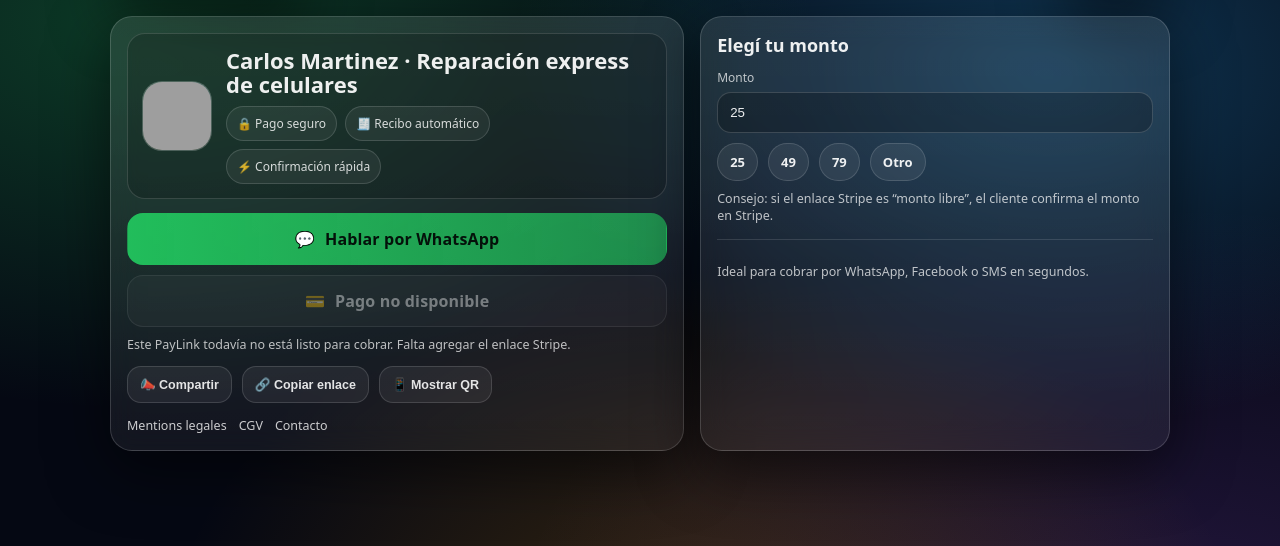
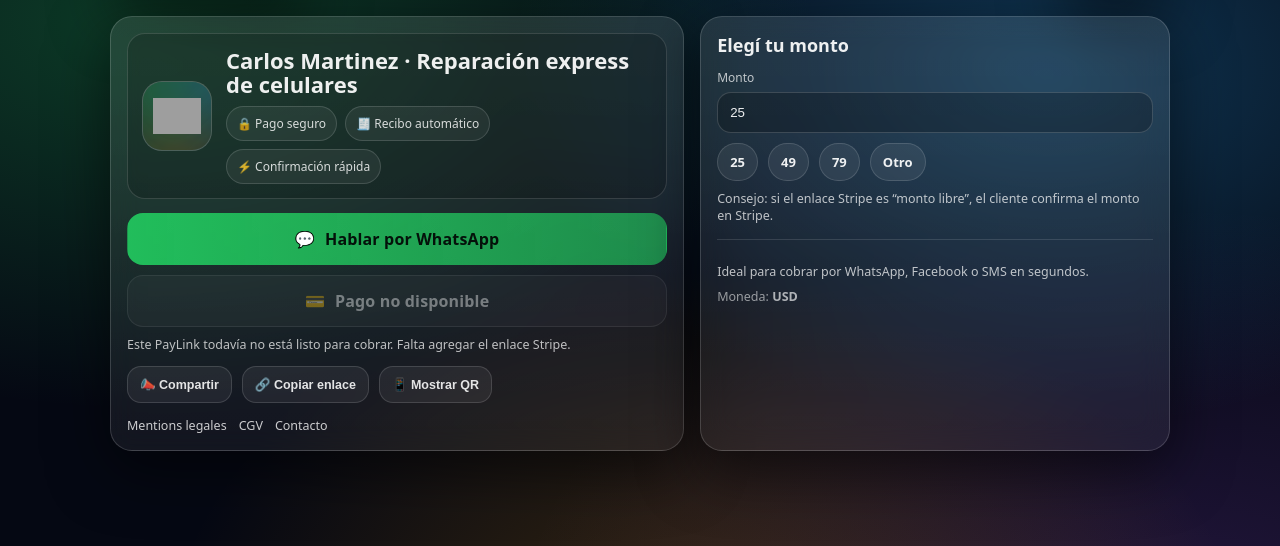
Before and after one commit to maavnica/paylink-connect, a FastAPI app: page /p/carlos in a window 1280 px wide. Shown: the part 76-622 px from the top of the page. Run offline with FastAPI, Linux system fonts and the light colour scheme; data comes from the database, SQL or seed files in the repository; grey boxes are pictures that could not be loaded.

Commit message:
ui: logo contain + fix qr js + polish

```diff
--- a/templates/paypage.html
+++ b/templates/paypage.html
@@ -122,10 +122,22 @@
       opacity: .85;
       pointer-events:none;
     }
+
+    /* ✅ POLISH LOGO/PHOTO */
     .avatar img{
-      width:100%; height:100%; object-fit:cover;
-      position:relative; z-index:1;
+      width:100%;
+      height:100%;
+      position:relative;
+      z-index:1;
+
+      /* Cover crop isn't great for logos. Contain keeps full logo. */
+      object-fit: contain;
+      padding: 10px;
+
+      /* helps PNG logos look clean on dark bg */
+      background: rgba(0,0,0,.12);
     }
+
     .h-title{margin:0; font-size:22px; line-height:1.1}
     .h-sub{margin:6px 0 0; color:var(--muted); font-size:13px}
     .badges{display:flex; gap:8px; flex-wrap:wrap; margin-top:10px}
@@ -288,6 +300,7 @@
             {% if merchant.photo_url %}
               <img src="{{ merchant.photo_url }}" alt="Foto" />
             {% else %}
+              <!-- fallback: keeps demo nice even without photo -->
               <img src="https://images.unsplash.com/photo-1520975682031-a07f84c73372?auto=format&fit=crop&w=300&q=70" alt="Foto" />
             {% endif %}
           </div>
@@ -354,7 +367,7 @@
         </div>
       </div>
 
-      <!-- RIGHT: amount selector (visual WOW) -->
+      <!-- RIGHT: amount selector -->
       <div class="card">
         <h3 style="margin:0 0 6px; font-size:18px" data-i18n="choose_amount">Elegí tu monto</h3>
 
@@ -377,6 +390,9 @@
         <div style="margin-top:14px; border-top:1px solid rgba(255,255,255,.12); padding-top:14px;">
           <div class="hint" data-i18n="use_case">
             Ideal para cobrar por WhatsApp, Facebook o SMS en segundos.
+          </div>
+          <div class="hint" style="margin-top:8px; opacity:.9;">
+            <span style="opacity:.85;">Moneda:</span> <b>{{ merchant.currency or "USD" }}</b>
           </div>
         </div>
       </div>
@@ -455,6 +471,7 @@
       document.getElementById("btnES").classList.toggle("active", lang === "es");
       document.getElementById("btnFR").classList.toggle("active", lang === "fr");
       localStorage.setItem("paylink_lang", lang);
+      updateWhatsAppPrefill();
     }
 
     const savedLang = localStorage.getItem("paylink_lang") || "es";
@@ -462,7 +479,7 @@
     document.getElementById("btnES").addEventListener("click", () => applyLang("es"));
     document.getElementById("btnFR").addEventListener("click", () => applyLang("fr"));
 
-    // ---------- Amount chips (pure UX; Stripe amount can't be injected into standard Payment Link) ----------
+    // ---------- Amount chips (UX only; Stripe amount can't be injected into standard Payment Link) ----------
     const amountEl = document.getElementById("amount");
     document.querySelectorAll(".chip").forEach(ch => {
       ch.addEventListener("click", () => {
@@ -481,11 +498,12 @@
       const base = waBtn.getAttribute("href");
       if (!base || base === "#") return;
 
-      // message from DB if provided, else default
       const custom = "{{ (merchant.whatsapp_message or '') | replace('\n',' ') | replace('\r',' ') }}".trim();
       const amt = (Number(amountEl.value) || "").toString();
-      const defES = `Hola, quiero información${amt ? " y pagar " + amt + " {{ merchant.currency or 'USD' }}" : ""}.`;
-      const defFR = `Bonjour, je veux une info${amt ? " et payer " + amt + " {{ merchant.currency or 'USD' }}" : ""}.`;
+      const cur = "{{ merchant.currency or 'USD' }}";
+
+      const defES = `Hola, quiero información${amt ? " y pagar " + amt + " " + cur : ""}.`;
+      const defFR = `Bonjour, je veux une info${amt ? " et payer " + amt + " " + cur : ""}.`;
 
       const lang = localStorage.getItem("paylink_lang") || "es";
       const msg = custom || (lang === "fr" ? defFR : defES);
@@ -520,23 +538,15 @@
       } catch(e){}
     });
 
-    // ---------- Minimal QR (no library): quick & good-enough QR via external image fallback ----------
-    // If you want 100% offline QR, add a tiny QR lib; for now we draw using an image service.
+    // ---------- QR modal (internal PNG only; no canvas, no external service) ----------
     const qrBtn = document.getElementById("qrBtn");
     const qrModal = document.getElementById("qrModal");
     const qrClose = document.getElementById("qrClose");
-    const canvas = document.getElementById("qrCanvas");
-    const ctx = canvas.getContext("2d");
-
-    function drawQr(){
-  const img = document.getElementById('qrImg');
-  if(img){ img.src = `/qr/{{ merchant.slug }}.png`; }
-}
-;
-    }
 
     qrBtn?.addEventListener("click", () => {
-      drawQr();
+      // ensure fresh
+      const img = document.getElementById("qrImg");
+      if (img) img.src = `/qr/{{ merchant.slug }}.png?ts=${Date.now()}`;
       qrModal.classList.add("open");
     });
     qrClose?.addEventListener("click", () => qrModal.classList.remove("open"));
```
